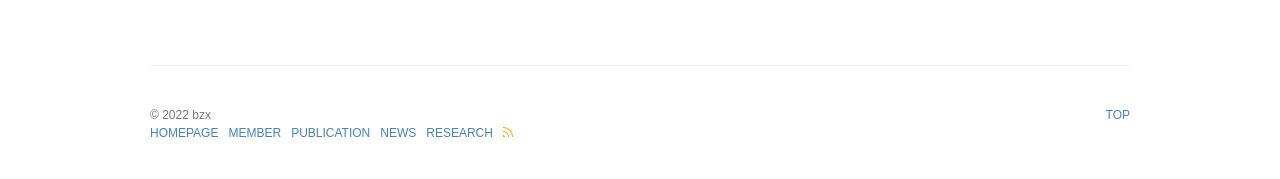
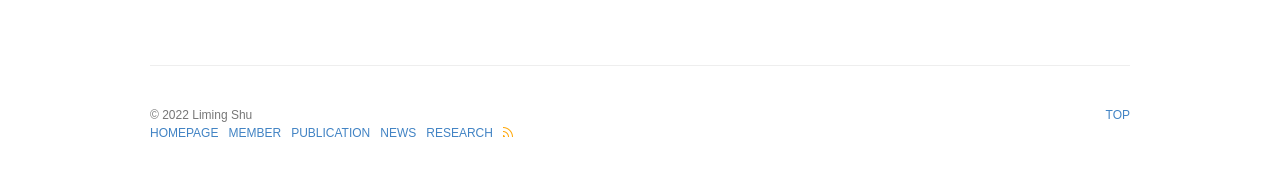
Before and after one commit to IntELab-dlut/IntELab-dlut.github.io, a Jekyll site: the page built from index.html, in a window 1280 px wide. Shown: the part 1183-1362 px from the top of the page. Built offline with Jekyll 4.4.1, drawn with Linux system fonts in a browser that asks for light colours; the list of posts is cut into pages by our own code; a style sheet for code colours, icons or effects is not loaded.

Commit message:
20221121-9

```diff
--- a/_config.yml
+++ b/_config.yml
@@ -54,7 +54,7 @@ highlight_theme: base16.monokai.dark
 # ---------------- #
 #      Author      #
 # ---------------- #
-author: bzx
+author: Liming Shu
 organization:
 organization_url:
 github_username: IntELab-dlut
```
Also changed, not shown: pages/links.md (+1 -1 lines).
